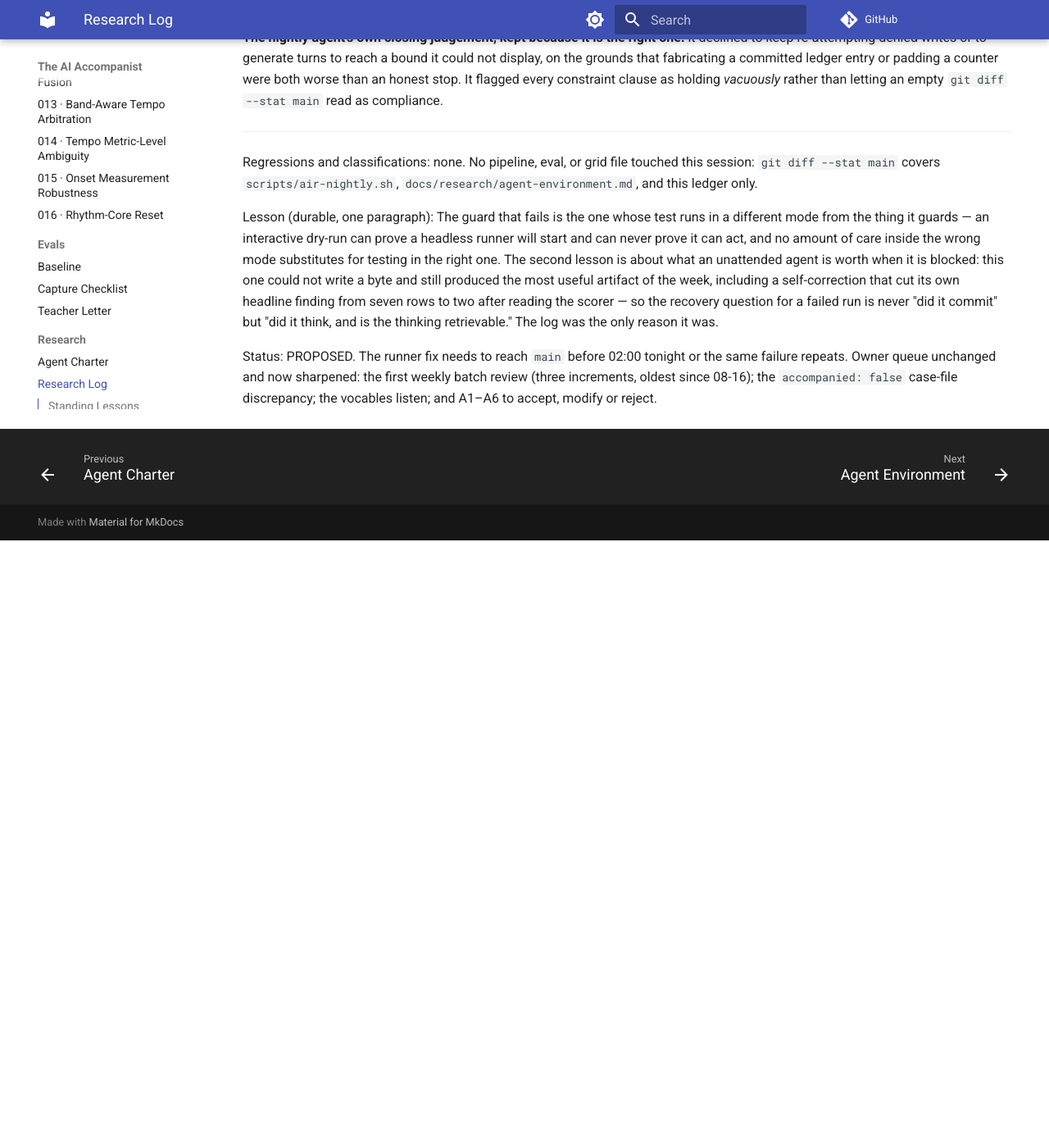
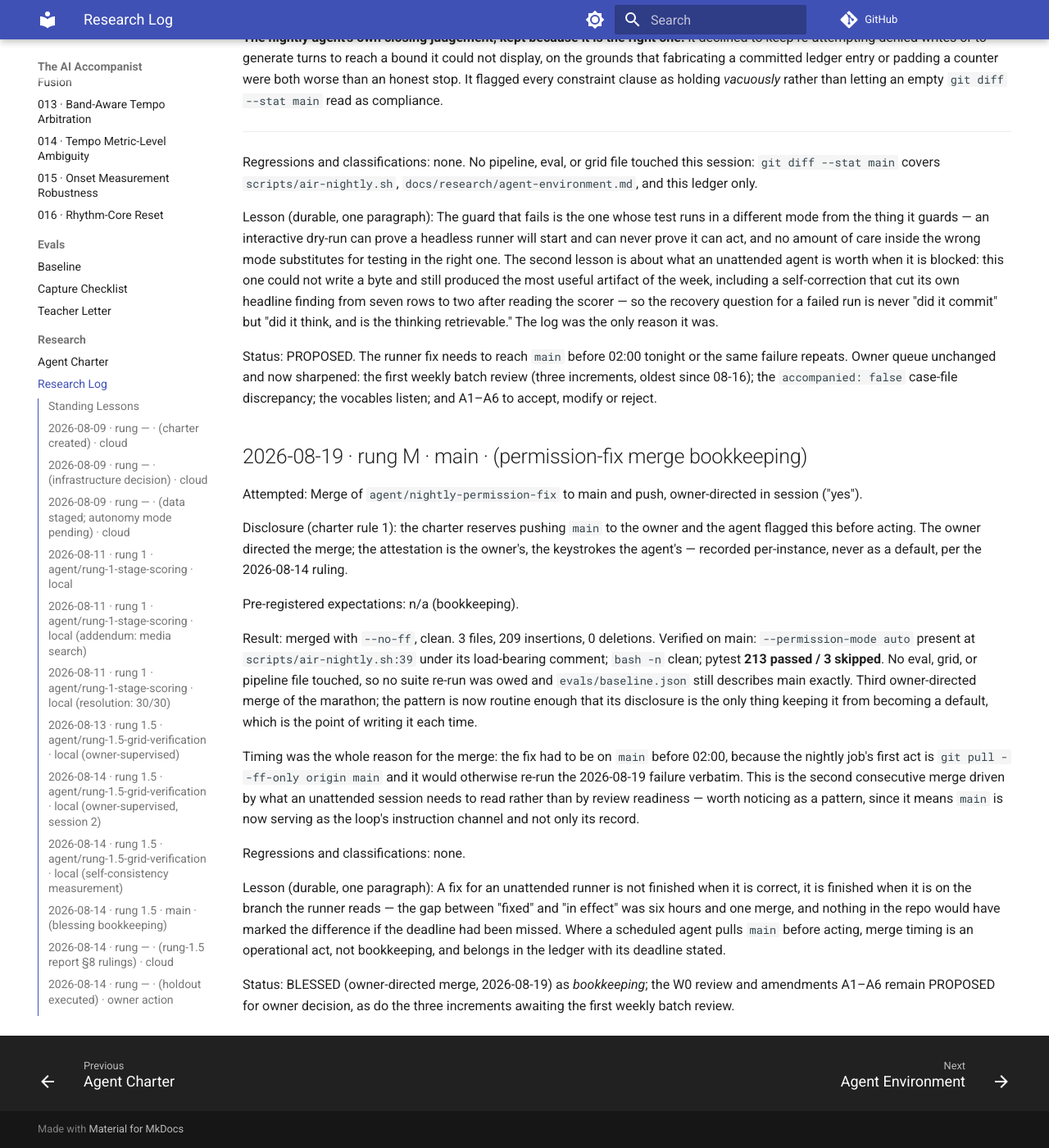
Before and after one commit to ben-juodvalkis/musical-perception, an MkDocs documentation site: the page built from docs/research/RESEARCH-LOG.md, in a window 1280 px wide and 1400 px high, scrolled down 27038 px. Shown: the whole window at 82% size. Built offline with MkDocs 1.6.1 and Material for MkDocs 9.7.7, drawn with Linux system fonts in a browser that asks for light colours; comment, search, counter and statistics services are not loaded; before the commit the page ends 27697 px from its top, so only the background shows below that.

Commit message:
ledger: permission-fix merge bookkeeping — owner-directed, on main before 02:00
Co-Authored-By: Claude Opus 5 <noreply@anthropic.com>

```diff
--- a/docs/research/RESEARCH-LOG.md
+++ b/docs/research/RESEARCH-LOG.md
@@ -1775,3 +1775,47 @@ tonight or the same failure repeats. Owner queue unchanged and now
 sharpened: the first weekly batch review (three increments, oldest since
 08-16); the `accompanied: false` case-file discrepancy; the vocables
 listen; and A1–A6 to accept, modify or reject.
+
+## 2026-08-19 · rung M · main · (permission-fix merge bookkeeping)
+
+Attempted: Merge of `agent/nightly-permission-fix` to main and push,
+owner-directed in session ("yes").
+
+Disclosure (charter rule 1): the charter reserves pushing `main` to the
+owner and the agent flagged this before acting. The owner directed the
+merge; the attestation is the owner's, the keystrokes the agent's —
+recorded per-instance, never as a default, per the 2026-08-14 ruling.
+
+Pre-registered expectations: n/a (bookkeeping).
+
+Result: merged with `--no-ff`, clean. 3 files, 209 insertions, 0
+deletions. Verified on main: `--permission-mode auto` present at
+`scripts/air-nightly.sh:39` under its load-bearing comment; `bash -n`
+clean; pytest **213 passed / 3 skipped**. No eval, grid, or pipeline file
+touched, so no suite re-run was owed and `evals/baseline.json` still
+describes main exactly. Third owner-directed merge of the marathon; the
+pattern is now routine enough that its disclosure is the only thing
+keeping it from becoming a default, which is the point of writing it
+each time.
+
+Timing was the whole reason for the merge: the fix had to be on `main`
+before 02:00, because the nightly job's first act is `git pull --ff-only
+origin main` and it would otherwise re-run the 2026-08-19 failure
+verbatim. This is the second consecutive merge driven by what an
+unattended session needs to read rather than by review readiness — worth
+noticing as a pattern, since it means `main` is now serving as the
+loop's instruction channel and not only its record.
+
+Regressions and classifications: none.
+
+Lesson (durable, one paragraph): A fix for an unattended runner is not
+finished when it is correct, it is finished when it is on the branch the
+runner reads — the gap between "fixed" and "in effect" was six hours and
+one merge, and nothing in the repo would have marked the difference if
+the deadline had been missed. Where a scheduled agent pulls `main` before
+acting, merge timing is an operational act, not bookkeeping, and belongs
+in the ledger with its deadline stated.
+
+Status: BLESSED (owner-directed merge, 2026-08-19) as *bookkeeping*; the
+W0 review and amendments A1–A6 remain PROPOSED for owner decision, as do
+the three increments awaiting the first weekly batch review.
```
